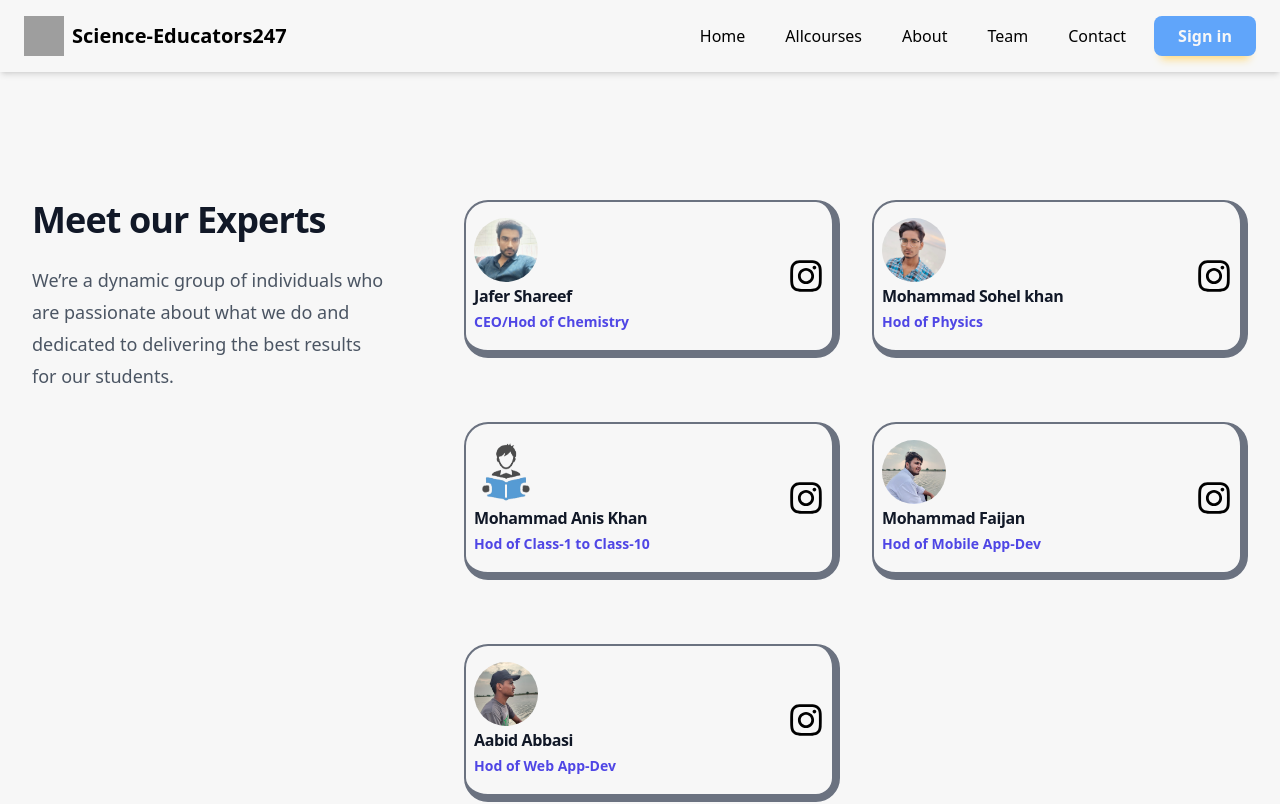
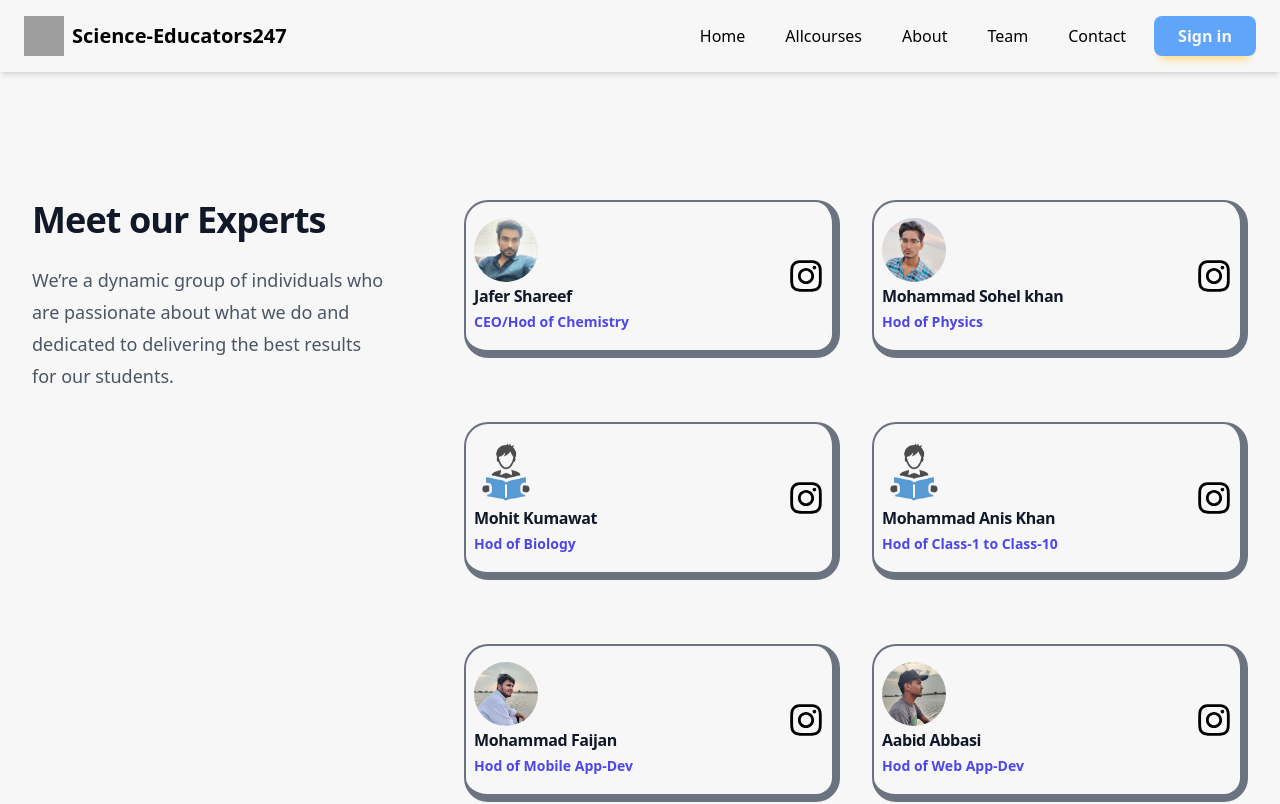
Before and after one commit to Sohelk9530/Science_Educators247, a React (Vite) app: page /team in a window 1280 px wide. Shown: the top 804 px of the page. Built offline with nearby package versions, Linux system fonts and the light colour scheme; grey boxes are pictures that could not be loaded.

Commit message:
update Team.jsx

```diff
--- a/src/components/Team/Team.jsx
+++ b/src/components/Team/Team.jsx
@@ -19,7 +19,13 @@ const people = [
       './src/assets/team-ast/sohel.jpg',
    member_insta:"https://www.instagram.com/sohel_9790?utm_source=qr&igsh=MzlwNTFydDBxbGV6"
     },
-
+    {
+      name: 'Mohit Kumawat',
+      role: 'Hod of Biology',
+      imageUrl:
+        './src/assets/team-ast/tutors.png',
+     member_insta:"#"
+      },
   {
     name: 'Mohammad Anis Khan',
     role: 'Hod of Class-1 to Class-10',
```
